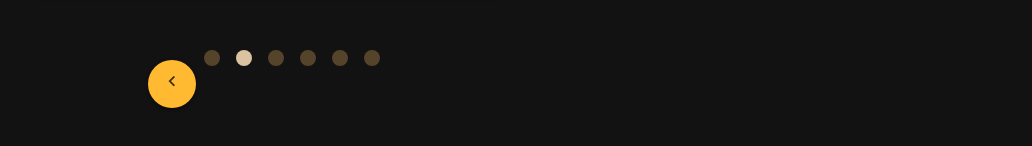
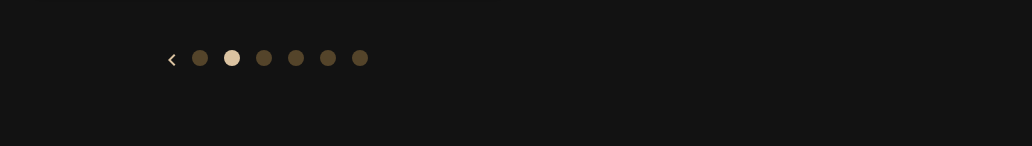
Before and after one commit to FatGone/FatGone-frontend, a Vue app: page /onboarding/code in a window 1280 px wide. Shown: the part 542-688 px from the top of the page, without its empty margins (223-1255 px from the left). Built offline with nearby package versions, Linux system fonts and the light colour scheme.

Commit message:
Fixing pagination dots chevron button

```diff
--- a/src/onboarding/components/PaginationDots.vue
+++ b/src/onboarding/components/PaginationDots.vue
@@ -16,9 +16,8 @@ function navigationIntent(step: number): void {
 
 <template>
     <v-row class="pt-16" justify="center">
-        <v-btn v-if="step != 1" @click="navigationIntent(step)" icon>
-            <v-icon class="pb-1" icon="mdi-chevron-left"></v-icon>
-        </v-btn>
+        <v-icon v-if="step != 1" class="pb-1 text-secondary" icon="mdi-chevron-left" @click="navigationIntent(step)"
+            role="button" tabindex="-1"></v-icon>
         <v-sheet v-if="step == 1" color="secondary" max-width="16" class="rounded-circle mx-2 " height="16"
             width="100%"></v-sheet>
         <v-sheet v-else color="secondary-container" max-width="16" class="rounded-circle mx-2 " height="16"
```
